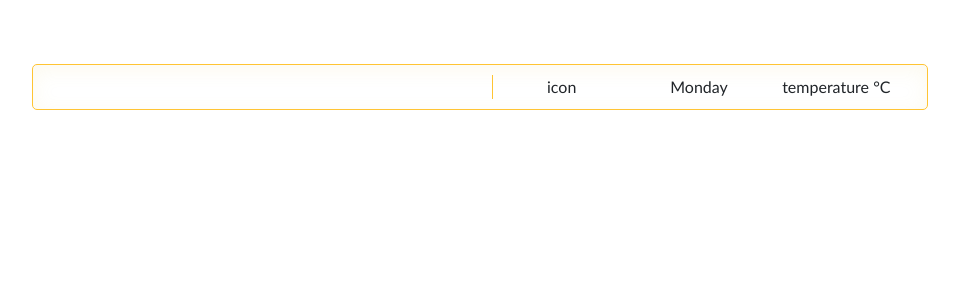
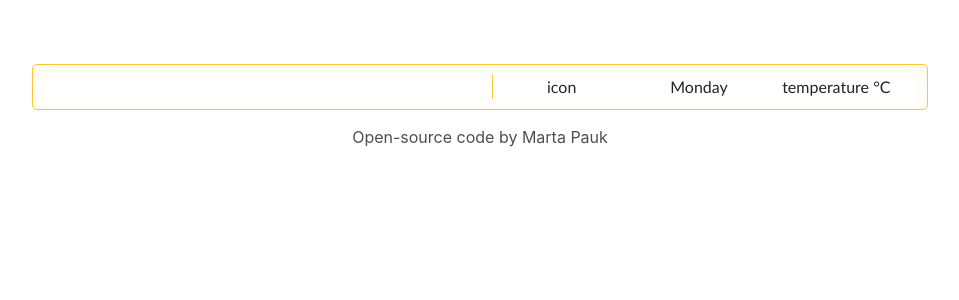
Before and after one commit to marta0220/weather-react, a React (Create React App) app: page / in a window 1280 px wide. Shown: the top 300 px of the page, without its empty margins (160-1119 px from the left). Built offline with nearby package versions, Linux system fonts and the light colour scheme; no server answers.

Commit message:
Added link to repository on GitHub

```diff
--- a/src/App.css
+++ b/src/App.css
@@ -4,7 +4,7 @@
   box-shadow: inset 0px 5px 20px rgba(226, 193, 91, 0.1);
   border: 1px solid #ffc433;
   padding: 10px;
-  margin: 5% 15%;
+  margin: 5% 15% 10px;
   border-radius: 5px;
 }
 @media (max-width: 600px) {
--- a/src/Weather.js
+++ b/src/Weather.js
@@ -20,19 +20,20 @@ export default function Weather(props) {
     });
     setLoaded(true);
   }
+  function changeCity(event) {
+    setCity(event.target.value);
+  }
+  function handleSubmit(event) {
+    event.preventDefault();
+    search();
+  }
   function search() {
     const apiKey = "d873f8799b310a5282754959e9912176";
     let units = "metric";
     let apiUrl = `https://api.openweathermap.org/data/2.5/weather?q=${city}&appid=${apiKey}&units=${units}`;
     axios.get(apiUrl).then(showWeather);
   }
-  function handleSubmit(event) {
-    event.preventDefault();
-    search();
-  }
-  function changeCity(event) {
-    setCity(event.target.value);
-  }
+
   if (loaded) {
     return (
       <div className="CurrentWeather">
--- a/src/index.css
+++ b/src/index.css
@@ -1,13 +1,29 @@
 body {
   margin: 0;
-  font-family: -apple-system, BlinkMacSystemFont, 'Segoe UI', 'Roboto', 'Oxygen',
-    'Ubuntu', 'Cantarell', 'Fira Sans', 'Droid Sans', 'Helvetica Neue',
+  font-family: -apple-system, BlinkMacSystemFont, "Segoe UI", "Roboto", "Oxygen",
+    "Ubuntu", "Cantarell", "Fira Sans", "Droid Sans", "Helvetica Neue",
     sans-serif;
   -webkit-font-smoothing: antialiased;
   -moz-osx-font-smoothing: grayscale;
 }
 
 code {
-  font-family: source-code-pro, Menlo, Monaco, Consolas, 'Courier New',
+  font-family: source-code-pro, Menlo, Monaco, Consolas, "Courier New",
     monospace;
 }
+a {
+  text-align: center;
+
+  max-width: 300px;
+  padding: 5px;
+  display: block;
+  margin: 0 auto;
+  text-decoration: none;
+  color: rgb(79, 78, 78);
+  border-radius: 4px;
+}
+a:hover {
+  background-color: #ffc53387;
+  color: white;
+  box-shadow: 2px 5px 30px rgba(0, 0, 0, 0.1);
+}
--- a/src/index.js
+++ b/src/index.js
@@ -1,13 +1,20 @@
-import React from 'react';
-import ReactDOM from 'react-dom/client';
-import './index.css';
-import App from './App';
-import reportWebVitals from './reportWebVitals';
+import React from "react";
+import ReactDOM from "react-dom/client";
+import "./index.css";
+import App from "./App";
+import reportWebVitals from "./reportWebVitals";
 
-const root = ReactDOM.createRoot(document.getElementById('root'));
+const root = ReactDOM.createRoot(document.getElementById("root"));
 root.render(
   <React.StrictMode>
     <App />
+    <a
+      href="https://github.com/marta0220/weather-react"
+      target="_blank"
+      rel="noopener noreferrer"
+    >
+      Open-source code by Marta Pauk
+    </a>
   </React.StrictMode>
 );
 
```
